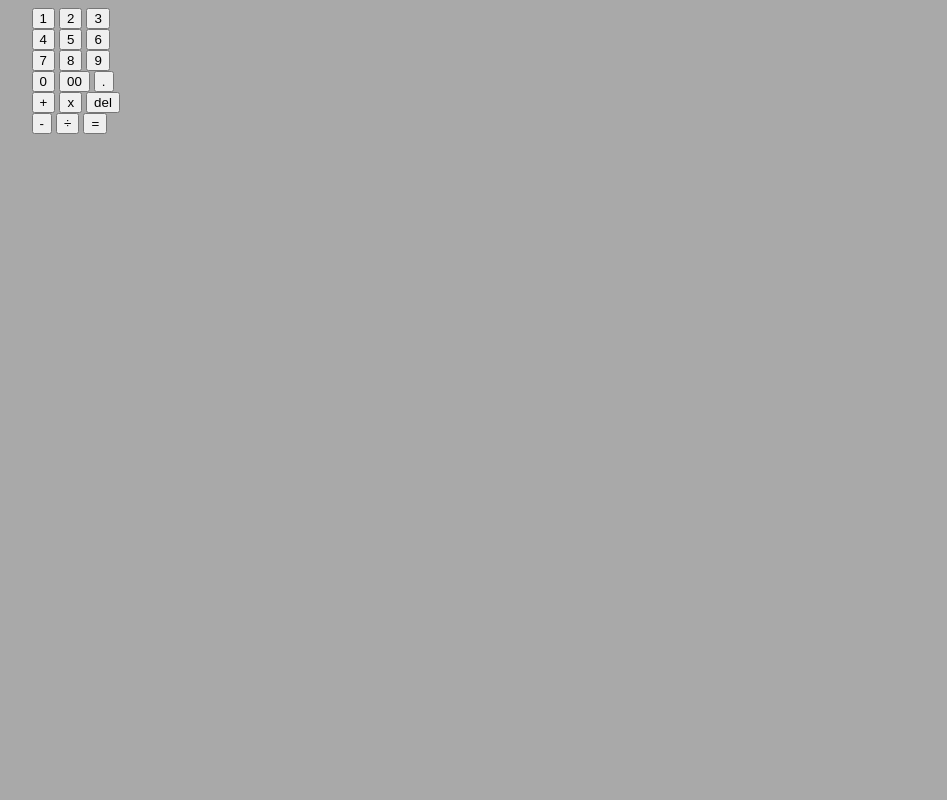
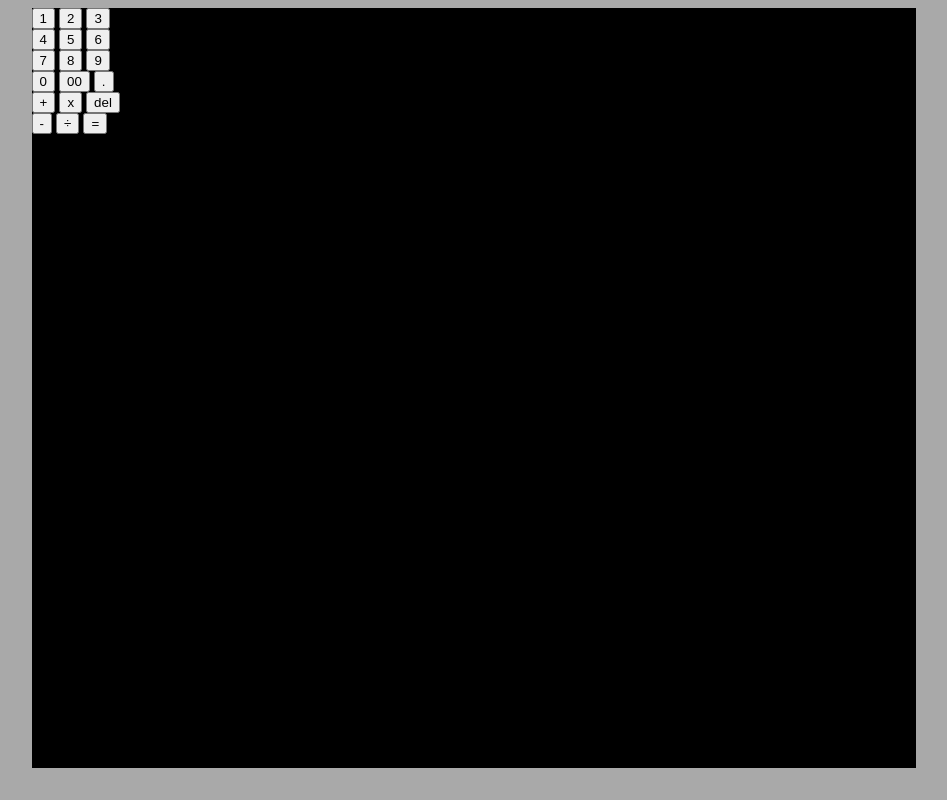
Before and after one commit to MichaelAudric/calculator, a plain HTML site: page index.html in a window 1280 px wide. Shown: the whole page, without its empty margins (166-1113 px from the left). Drawn offline with Linux system fonts and the light colour scheme.

Commit message:
changing div.container background color to black

```diff
--- a/style.css
+++ b/style.css
@@ -6,4 +6,11 @@ body{
     margin : auto;
     width: 70%;
     height: 760px;
+    background-color: black;
 }
+
+/* .output{
+    background-color: orangered;
+    height: 60px;
+    margin : 10px;
+} */
```
